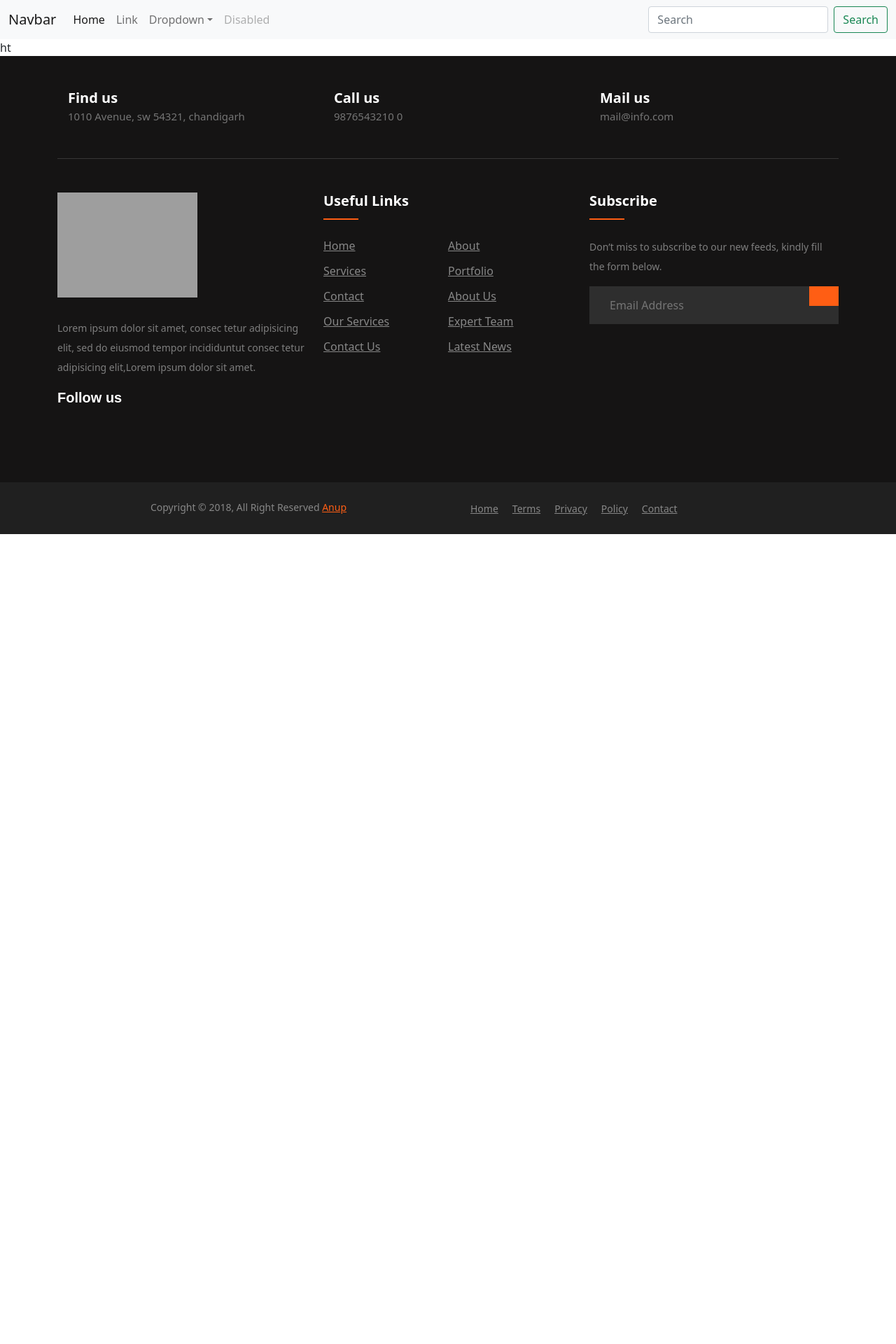
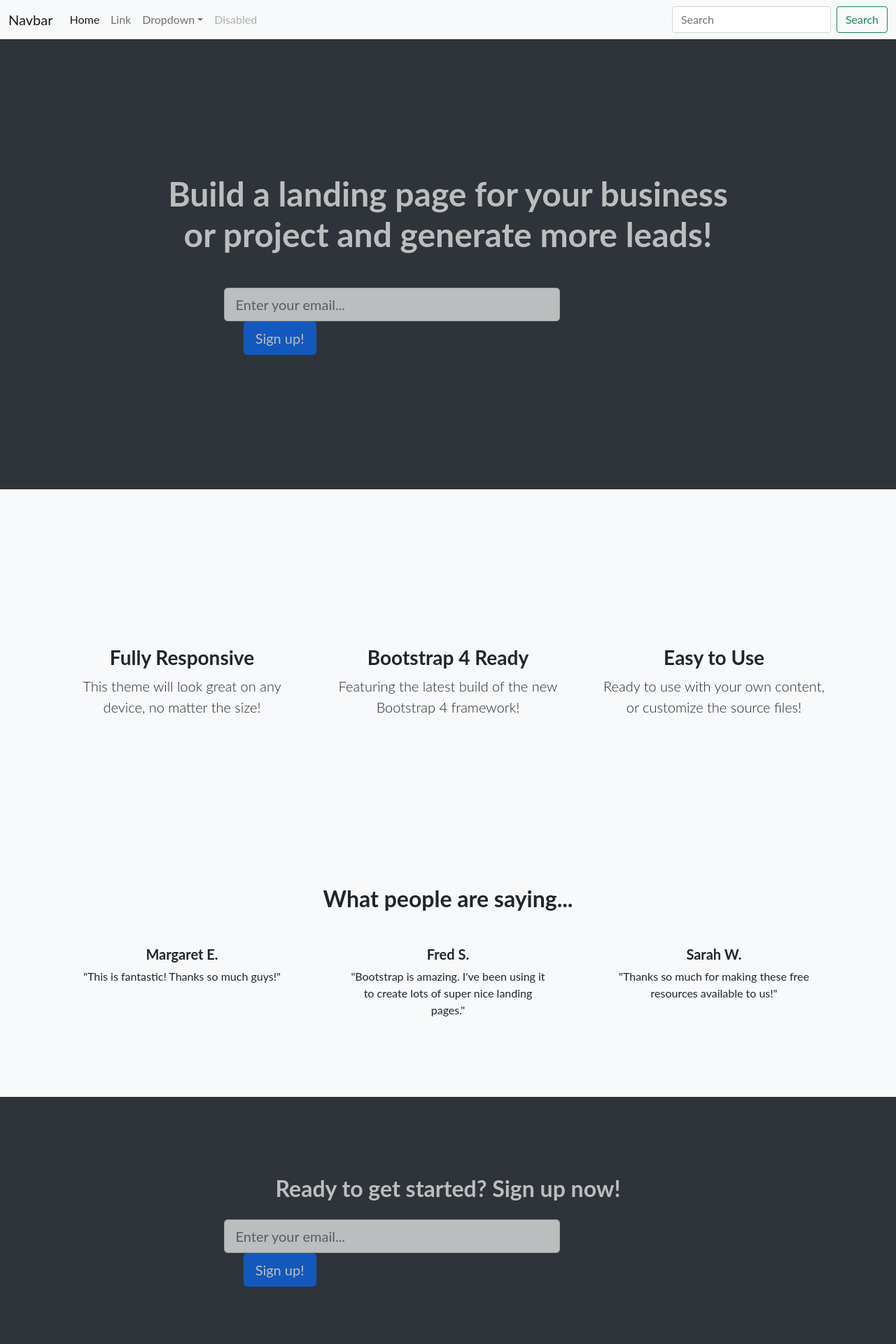
Before and after one commit to asqarrsl/CMT, a React (Vite) app in the folder frontend/: page / in a window 1280 px wide. Shown: the top 1920 px of the page at 70% size. Before the commit the page ends 800 px from the top, so only its background shows below. Built offline with nearby package versions, Linux system fonts and the light colour scheme; grey boxes are pictures that could not be loaded.

Commit message:
Landing Page Update

```diff
--- a/frontend/src/App.css
+++ b/frontend/src/App.css
@@ -1,5 +1,135 @@
+/* Landing Page */
+body {
+  font-family: 'Lato', 'Helvetica Neue', Helvetica, Arial, sans-serif;
+}
 
+h1,
+h2,
+h3,
+h4,
+h5,
+h6 {
+  font-family: 'Lato', 'Helvetica Neue', Helvetica, Arial, sans-serif;
+  font-weight: 700;
+}
 
+header.masthead {
+  position: relative;
+  background-color: #343a40;
+  /* background: url("./img/bg-masthead.jpg") no-repeat center center; */
+  -webkit-background-size: cover;
+  -moz-background-size: cover;
+  -o-background-size: cover;
+  background-size: cover;
+  padding-top: 8rem;
+  padding-bottom: 8rem;
+}
+
+header.masthead .overlay {
+  position: absolute;
+  background-color: #212529;
+  height: 100%;
+  width: 100%;
+  top: 0;
+  left: 0;
+  opacity: 0.3;
+}
+
+header.masthead h1 {
+  font-size: 2rem;
+}
+
+@media (min-width: 768px) {
+  header.masthead {
+    padding-top: 12rem;
+    padding-bottom: 12rem;
+  }
+  header.masthead h1 {
+    font-size: 3rem;
+  }
+}
+
+.showcase .showcase-text {
+  padding: 3rem;
+}
+
+.showcase .showcase-img {
+  min-height: 30rem;
+  background-size: cover;
+}
+
+@media (min-width: 768px) {
+  .showcase .showcase-text {
+    padding: 7rem;
+  }
+}
+
+.features-icons {
+  padding-top: 7rem;
+  padding-bottom: 7rem;
+}
+
+.features-icons .features-icons-item {
+  max-width: 20rem;
+}
+
+.features-icons .features-icons-item .features-icons-icon {
+  height: 7rem;
+}
+
+.features-icons .features-icons-item .features-icons-icon i {
+  font-size: 4.5rem;
+}
+
+.features-icons .features-icons-item:hover .features-icons-icon i {
+  font-size: 5rem;
+}
+
+.testimonials {
+  padding-top: 7rem;
+  padding-bottom: 7rem;
+}
+
+.testimonials .testimonial-item {
+  max-width: 18rem;
+}
+
+.testimonials .testimonial-item img {
+  max-width: 12rem;
+  box-shadow: 0px 5px 5px 0px #adb5bd;
+}
+
+.call-to-action {
+  position: relative;
+  background-color: #343a40;
+  /* background: url("./img/bg-masthead.jpg") no-repeat center center; */
+  -webkit-background-size: cover;
+  -moz-background-size: cover;
+  -o-background-size: cover;
+  background-size: cover;
+  padding-top: 7rem;
+  padding-bottom: 7rem;
+}
+
+.call-to-action .overlay {
+  position: absolute;
+  background-color: #212529;
+  height: 100%;
+  width: 100%;
+  top: 0;
+  left: 0;
+  opacity: 0.3;
+}
+
+footer.footer {
+  padding-top: 4rem;
+  padding-bottom: 4rem;
+}
+
+.form-signin .checkbox{
+  margin-bottom: 10px;
+  margin-top: 10px;
+}
 
 /* Footer */
 ul {
--- a/frontend/src/App.js
+++ b/frontend/src/App.js
@@ -12,8 +12,8 @@ const App = (props) =>{
             <NavBar />
             <Router>
                 <Switch>
-                    <Route path="/" component={LandingPage}  exact/>
-                    <Route path="/payment" component={Payment}  exact/>
+                    <Route path="/" component={LandingPage}  />
+                    <Route path="/payment" component={Payment} />
                     {/* <Route path="/" component={LandingPage}  exact/>    */}
                 </Switch>
             </Router>
--- a/frontend/src/Views/LandingPage/LangingPage.js
+++ b/frontend/src/Views/LandingPage/LangingPage.js
@@ -3,7 +3,141 @@ import {BrowserRouter as Router, Route, Switch} from 'react-router-dom'
 
 const LandingPage = (props) =>{
     return(
-        <div>ht</div>
+        <>
+            <header class="masthead text-white text-center">
+            <div class="overlay"></div>
+            <div class="container">
+                <div class="row">
+                <div class="col-xl-9 mx-auto">
+                    <h1 class="mb-5">Build a landing page for your business or project and generate more leads!</h1>
+                </div>
+                <div class="col-md-10 col-lg-8 col-xl-7 mx-auto">
+                    <form>
+                    <div class="form-row">
+                        <div class="col-12 col-md-9 mb-2 mb-md-0">
+                        <input type="email" class="form-control form-control-lg" placeholder="Enter your email..." />
+                        </div>
+                        <div class="col-12 col-md-3">
+                        <button type="submit" class="btn btn-block btn-lg btn-primary">Sign up!</button>
+                        </div>
+                    </div>
+                    </form>
+                </div>
+                </div>
+            </div>
+            </header>
+            <section class="features-icons bg-light text-center">
+            <div class="container">
+                <div class="row">
+                <div class="col-lg-4">
+                    <div class="features-icons-item mx-auto mb-5 mb-lg-0 mb-lg-3">
+                    <div class="features-icons-icon d-flex">
+                        <i class="icon-screen-desktop m-auto text-primary"></i>
+                    </div>
+                    <h3>Fully Responsive</h3>
+                    <p class="lead mb-0">This theme will look great on any device, no matter the size!</p>
+                    </div>
+                </div>
+                <div class="col-lg-4">
+                    <div class="features-icons-item mx-auto mb-5 mb-lg-0 mb-lg-3">
+                    <div class="features-icons-icon d-flex">
+                        <i class="icon-layers m-auto text-primary"></i>
+                    </div>
+                    <h3>Bootstrap 4 Ready</h3>
+                    <p class="lead mb-0">Featuring the latest build of the new Bootstrap 4 framework!</p>
+                    </div>
+                </div>
+                <div class="col-lg-4">
+                    <div class="features-icons-item mx-auto mb-0 mb-lg-3">
+                    <div class="features-icons-icon d-flex">
+                        <i class="icon-check m-auto text-primary"></i>
+                    </div>
+                    <h3>Easy to Use</h3>
+                    <p class="lead mb-0">Ready to use with your own content, or customize the source files!</p>
+                    </div>
+                </div>
+                </div>
+            </div>
+            </section>
+
+            {/* <section class="showcase">
+            <div class="container-fluid p-0">
+                <div class="row no-gutters">
+
+                <div class="col-lg-6 order-lg-2 text-white showcase-img" style="background-image: url('img/bg-showcase-1.jpg');"></div>
+                <div class="col-lg-6 order-lg-1 my-auto showcase-text">
+                    <h2>Fully Responsive Design</h2>
+                    <p class="lead mb-0">When you use a theme created by Start Bootstrap, you know that the theme will look great on any device, whether it's a phone, tablet, or desktop the page will behave responsively!</p>
+                </div>
+                </div>
+                <div class="row no-gutters">
+                <div class="col-lg-6 text-white showcase-img" style="background-image: url('img/bg-showcase-2.jpg');"></div>
+                <div class="col-lg-6 my-auto showcase-text">
+                    <h2>Updated For Bootstrap 4</h2>
+                    <p class="lead mb-0">Newly improved, and full of great utility classes, Bootstrap 4 is leading the way in mobile responsive web development! All of the themes on Start Bootstrap are now using Bootstrap 4!</p>
+                </div>
+                </div>
+                <div class="row no-gutters">
+                <div class="col-lg-6 order-lg-2 text-white showcase-img" style="background-image: url('img/bg-showcase-3.jpg');"></div>
+                <div class="col-lg-6 order-lg-1 my-auto showcase-text">
+                    <h2>Easy to Use &amp; Customize</h2>
+                    <p class="lead mb-0">Landing Page is just HTML and CSS with a splash of SCSS for users who demand some deeper customization options. Out of the box, just add your content and images, and your new landing page will be ready to go!</p>
+                </div>
+                </div>
+            </div>
+            </section> */}
+
+            <section class="testimonials text-center bg-light">
+            <div class="container">
+                <h2 class="mb-5">What people are saying...</h2>
+                <div class="row">
+                <div class="col-lg-4">
+                    <div class="testimonial-item mx-auto mb-5 mb-lg-0">
+                    {/* <img class="img-fluid rounded-circle mb-3" src="img/testimonials-1.jpg" alt=""> */}
+                    <h5>Margaret E.</h5>
+                    <p class="font-weight-light mb-0">"This is fantastic! Thanks so much guys!"</p>
+                    </div>
+                </div>
+                <div class="col-lg-4">
+                    <div class="testimonial-item mx-auto mb-5 mb-lg-0">
+                    {/* <img class="img-fluid rounded-circle mb-3" src="img/testimonials-2.jpg" alt=""> */}
+                    <h5>Fred S.</h5>
+                    <p class="font-weight-light mb-0">"Bootstrap is amazing. I've been using it to create lots of super nice landing pages."</p>
+                    </div>
+                </div>
+                <div class="col-lg-4">
+                    <div class="testimonial-item mx-auto mb-5 mb-lg-0">
+                    {/* <img class="img-fluid rounded-circle mb-3" src="img/testimonials-3.jpg" alt=""> */}
+                    <h5>Sarah	W.</h5>
+                    <p class="font-weight-light mb-0">"Thanks so much for making these free resources available to us!"</p>
+                    </div>
+                </div>
+                </div>
+            </div>
+            </section>
+            <section class="call-to-action text-white text-center">
+            <div class="overlay"></div>
+            <div class="container">
+                <div class="row">
+                <div class="col-xl-9 mx-auto">
+                    <h2 class="mb-4">Ready to get started? Sign up now!</h2>
+                </div>
+                <div class="col-md-10 col-lg-8 col-xl-7 mx-auto">
+                    <form>
+                    <div class="form-row">
+                        <div class="col-12 col-md-9 mb-2 mb-md-0">
+                        <input type="email" class="form-control form-control-lg" placeholder="Enter your email..."/>
+                        </div>
+                        <div class="col-12 col-md-3">
+                        <button type="submit" class="btn btn-block btn-lg btn-primary">Sign up!</button>
+                        </div>
+                    </div>
+                    </form>
+                </div>
+                </div>
+            </div>
+            </section>
+        </>
     );
 }
 
```
